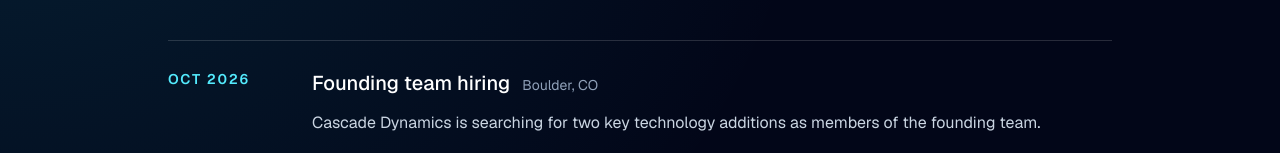
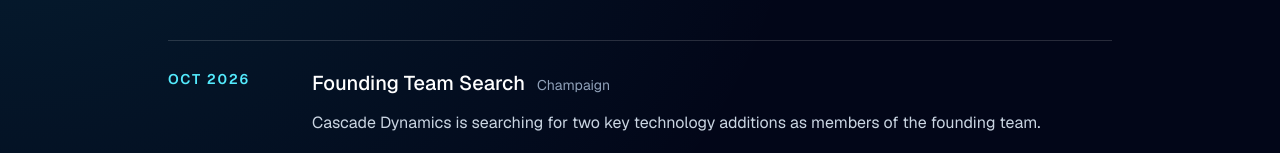
Before and after one commit to cvsolfari/cascade, a Next.js app: page /news in a window 1280 px wide. Shown: the part 233-386 px from the top of the page. Built offline with nearby package versions, Linux system fonts and the light colour scheme.

Commit message:
Fixed News Page Oct Item

```diff
--- a/app/news/page.tsx
+++ b/app/news/page.tsx
@@ -2,8 +2,8 @@
   {
     date: "2026-10",
     month: "Oct",
-    title: "Founding team hiring",
-    location: "Boulder, CO",
+    title: "Founding Team Search",
+    location: "Champaign",
     href: "/careers",
     description: (
       <>
```
